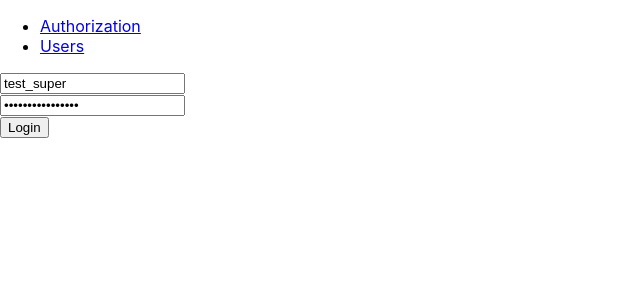
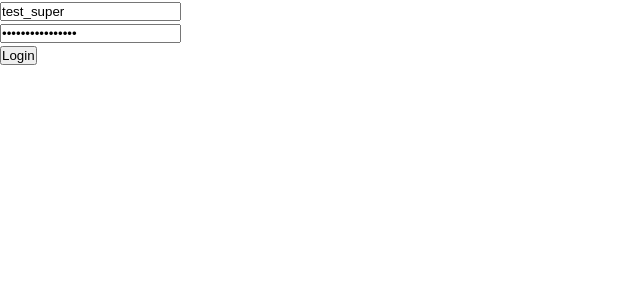
Before and after one commit to heyllog/emphasoft-test, a React (Create React App) app: page / in a window 1280 px wide. Shown: the top 300 px of the page, without its empty margins (0-640 px from the left). Built offline with nearby package versions, Linux system fonts and the light colour scheme.

Commit message:
Add 404 page

```diff
--- a/package.json
+++ b/package.json
@@ -7,6 +7,7 @@
     "@testing-library/react": "^9.3.2",
     "@testing-library/user-event": "^7.1.2",
     "lodash": "^4.17.19",
+    "node-sass": "^4.14.1",
     "react": "^16.13.1",
     "react-dom": "^16.13.1",
     "react-router-dom": "^5.2.0",
--- a/src/App.jsx
+++ b/src/App.jsx
@@ -3,33 +3,24 @@ import { BrowserRouter as Router, Switch, Route, Link } from 'react-router-dom';
 
 import AuthPage from './pages/AuthPage';
 import UsersPage from './pages/UsersPage';
+import NotFound from './pages/NotFound';
 
 function App() {
   const [token, setToken] = useState();
 
   return (
     <Router>
-      <div>
-        <nav>
-          <ul>
-            <li>
-              <Link to='/'>Authorization</Link>
-            </li>
-            <li>
-              <Link to='/users'>Users</Link>
-            </li>
-          </ul>
-        </nav>
-
       <Switch>
+        <Route exact path='/'>
+          <AuthPage token={token} setToken={setToken} />
+        </Route>
         <Route path='/users'>
           <UsersPage token={token} />
         </Route>
-          <Route path='/'>
-            <AuthPage token={token} setToken={setToken} />
+        <Route path='*'>
+          <NotFound />
         </Route>
       </Switch>
-      </div>
     </Router>
   );
 }
--- a/src/index.css
+++ /dev/null
@@ -1,13 +0,0 @@
-body {
-  margin: 0;
-  font-family: -apple-system, BlinkMacSystemFont, 'Segoe UI', 'Roboto', 'Oxygen',
-    'Ubuntu', 'Cantarell', 'Fira Sans', 'Droid Sans', 'Helvetica Neue',
-    sans-serif;
-  -webkit-font-smoothing: antialiased;
-  -moz-osx-font-smoothing: grayscale;
-}
-
-code {
-  font-family: source-code-pro, Menlo, Monaco, Consolas, 'Courier New',
-    monospace;
-}
--- a/src/index.js
+++ b/src/index.js
@@ -1,6 +1,6 @@
 import React from 'react';
 import ReactDOM from 'react-dom';
-import './index.css';
+import './index.scss';
 import App from './App';
 
 ReactDOM.render(
--- /dev/null
+++ b/src/index.scss
@@ -0,0 +1,21 @@
+@import url('https://fonts.googleapis.com/css?family=Nunito+Sans');
+
+* {
+  box-sizing: border-box;
+  margin: 0;
+  padding: 0;
+}
+
+body {
+  margin: 0;
+  font-family: 'Nunito Sans', sans-serif;
+  -webkit-font-smoothing: antialiased;
+  -moz-osx-font-smoothing: grayscale;
+}
+
+.not-found {
+  text-align: center;
+  font-size: 32px;
+  padding: 2rem;
+  border-bottom: 1px solid gray;
+}
--- /dev/null
+++ b/src/pages/NotFound.jsx
@@ -0,0 +1,7 @@
+import React from 'react';
+
+function NotFound() {
+  return <p className='not-found'>UH OH! You&apos;re lost.</p>;
+}
+
+export default NotFound;
```
Lines whose indentation alone changed are shown as unchanged.
